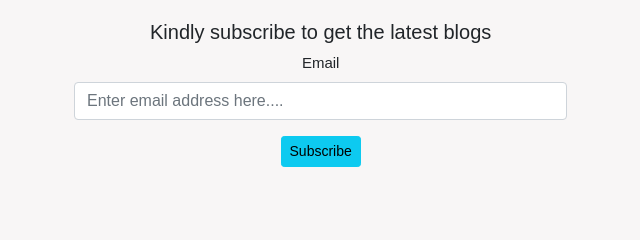
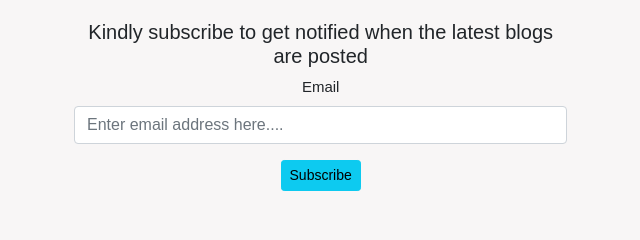
Before and after one commit to Venus-Kavunza/Blog-app, a Flask app: template app/templates/index.html in a window 1280 px wide. Shown: the part 268-508 px from the top of the page, without its empty margins (403-1043 px from the left). Run offline with Flask 2, Linux system fonts and the light colour scheme; the template is opened without the code that fills it: values that come from a table or form of the project are taken from there, others are empty; some libraries are stand-ins or nearby versions; some web fonts are replaced.

Commit message:
it will add the message for subscribing

```diff
--- /dev/null
+++ b/app/templates/email/subscribe.txt
@@ -0,0 +1,2 @@
+Thank you for subscribing to Blogmaster!
+You will be receiving notifications when a new blog is posted.
--- a/app/templates/index.html
+++ b/app/templates/index.html
@@ -71,7 +71,7 @@
         <p>{{ quotes.quote }}</p>
         <p style="font-style: italic;">By: {{quotes.author}}</p>
         <div class="">
-            <h5>Kindly subscribe to get the latest blogs</h5>
+            <h5>Kindly subscribe to get notified when the latest blogs are posted</h5>
         {{wtf.quick_form(form ,button_map={'submit':'info btn-sm'})}}
         </div>
     </div>
```
Also changed, not shown: app/templates/email/subscribe.html (added).
